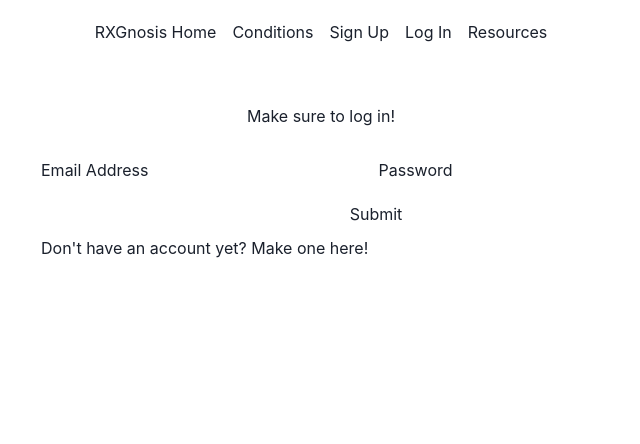
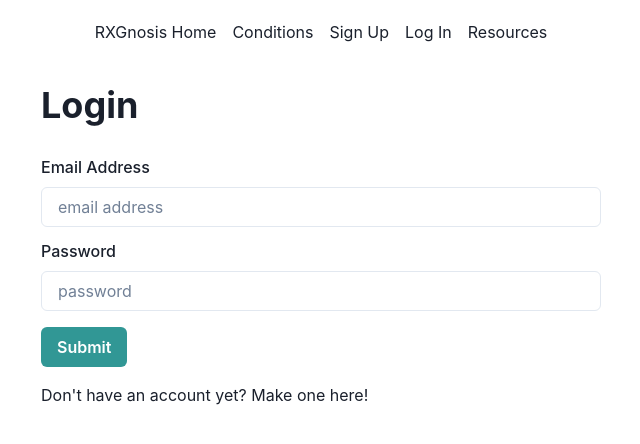
Before and after one commit to Varlotte/phase-5-project, a React (Create React App) app in the folder client/: page /login in a window 1280 px wide. Shown: the top 444 px of the page, without its empty margins (319-959 px from the left). Built offline with nearby package versions, Linux system fonts and the light colour scheme.

Commit message:
transfers login form into a react hook form
-installs react hook forms dependency
-uses react hook forms native validation and chakra to create a cool-looking styled form that also validates in the client!
-and it works!

```diff
--- a/client/package.json
+++ b/client/package.json
@@ -17,6 +17,7 @@
     "lucide-react": "^0.290.0",
     "react": "^18.2.0",
     "react-dom": "^18.2.0",
+    "react-hook-form": "^7.47.0",
     "react-icons": "^4.11.0",
     "react-router-dom": "^5.2.0",
     "react-scripts": "5.0.1",
--- a/client/src/components/LogIn.js
+++ b/client/src/components/LogIn.js
@@ -1,39 +1,29 @@
 import React, { useState, useContext } from "react";
-import { Formik, Field, Form, ErrorMessage } from "formik";
-import * as Yup from "yup";
-import { useHistory, Link } from "react-router-dom";
-import NavBar from "./NavBar";
 import { CurrentUserContext } from "../utils";
-//create a function for user context and import it here
+import { useForm } from "react-hook-form";
+import Link from "./Link";
+import { useHistory } from "react-router-dom";
+import {
+  FormErrorMessage,
+  FormLabel,
+  FormControl,
+  Input,
+  Button,
+  Stack,
+  Heading,
+  Text,
+} from "@chakra-ui/react";
 
 export default function Login() {
   const history = useHistory();
   const { setCurrentUser } = useContext(CurrentUserContext);
-  return (
-    <div>
-      <h1
-        style={{
-          margin: "10px 10px",
-          textAlign: "center",
-          padding: "10px",
-        }}
-      >
-        Make sure to log in!
-      </h1>
-      <Formik
-        initialValues={{ email: "", password: "" }}
-        validationSchema={Yup.object({
-          email: Yup.string()
-            .email("Invalid email address")
-            .required("Required"),
-          password: Yup.string()
-            .min(12, "Must be 12 characters")
-            .required("Required"),
-        })}
-        onSubmit={(values, { setSubmitting }) => {
-          setTimeout(() => {
-            // alert(JSON.stringify(values, null, 2));
-            setSubmitting(false);
+  const {
+    handleSubmit,
+    register,
+    formState: { errors, isSubmitting },
+  } = useForm();
+
+  function onSubmit(values) {
     fetch("http://127.0.0.1:5555/login", {
       method: "POST",
       headers: { "Content-Type": "application/json" },
@@ -43,7 +33,6 @@ export default function Login() {
     })
       .then((res) => res.json())
       .then((data) => {
-                // console.log(data);
         if (data.id) {
           window.sessionStorage.setItem("currentUser", data.id);
           setCurrentUser(data.id);
@@ -55,46 +44,60 @@ export default function Login() {
           alert("Login is bad.");
         }
       });
-          }, 400);
-        }}
-      >
-        <Form>
-          <label htmlFor="email">Email Address</label>
-          <Field
-            name="email"
-            type="email"
-            style={{
-              width: "200px",
-              margin: "10px 15px",
-            }}
+  }
+
+  return (
+    <Stack spacing={4}>
+      <Heading as="h1">Login</Heading>
+      <form onSubmit={handleSubmit(onSubmit)}>
+        <FormControl mt={3} isInvalid={errors.email}>
+          <FormLabel htmlFor="email">Email Address</FormLabel>
+          <Input
+            id="email"
+            placeholder="email address"
+            {...register("email", {
+              required: "This is required",
+              pattern: {
+                value: /.+@.+/,
+                message: "Make sure to enter a valid email!",
+              },
+            })}
           />
-          <ErrorMessage name="email" />
+          <FormErrorMessage>
+            {errors.email && errors.email.message}
+          </FormErrorMessage>
+        </FormControl>
 
-          <label htmlFor="password">Password</label>
-          <Field
-            name="password"
-            type="password"
-            style={{
-              width: "200px",
-              margin: "10px 10px",
-            }}
+        <FormControl mt={3} isInvalid={errors.password}>
+          <FormLabel htmlFor="password">Password</FormLabel>
+          <Input
+            id="password"
+            placeholder="password"
+            {...register("password", {
+              required: "This is required",
+              minLength: {
+                value: 12,
+                message: "Password must be longer than 12 characters!",
+              },
+            })}
           />
-          <ErrorMessage name="password" />
+          <FormErrorMessage>
+            {errors.password && errors.password.message}
+          </FormErrorMessage>
+        </FormControl>
 
-          <button
+        <Button
+          mt={4}
+          colorScheme="teal"
+          isLoading={isSubmitting}
           type="submit"
-            style={{
-              width: "200px",
-              margin: "10px 15px",
-            }}
         >
           Submit
-          </button>
-        </Form>
-      </Formik>
-      <p>
+        </Button>
+      </form>
+      <Text>
         Don't have an account yet? Make one <Link to="/signup">here!</Link>
-      </p>
-    </div>
+      </Text>
+    </Stack>
   );
 }
```
Also changed, not shown: 2 other files (tests, documents, lock files or other folders). Lines whose indentation alone changed are shown as unchanged.
